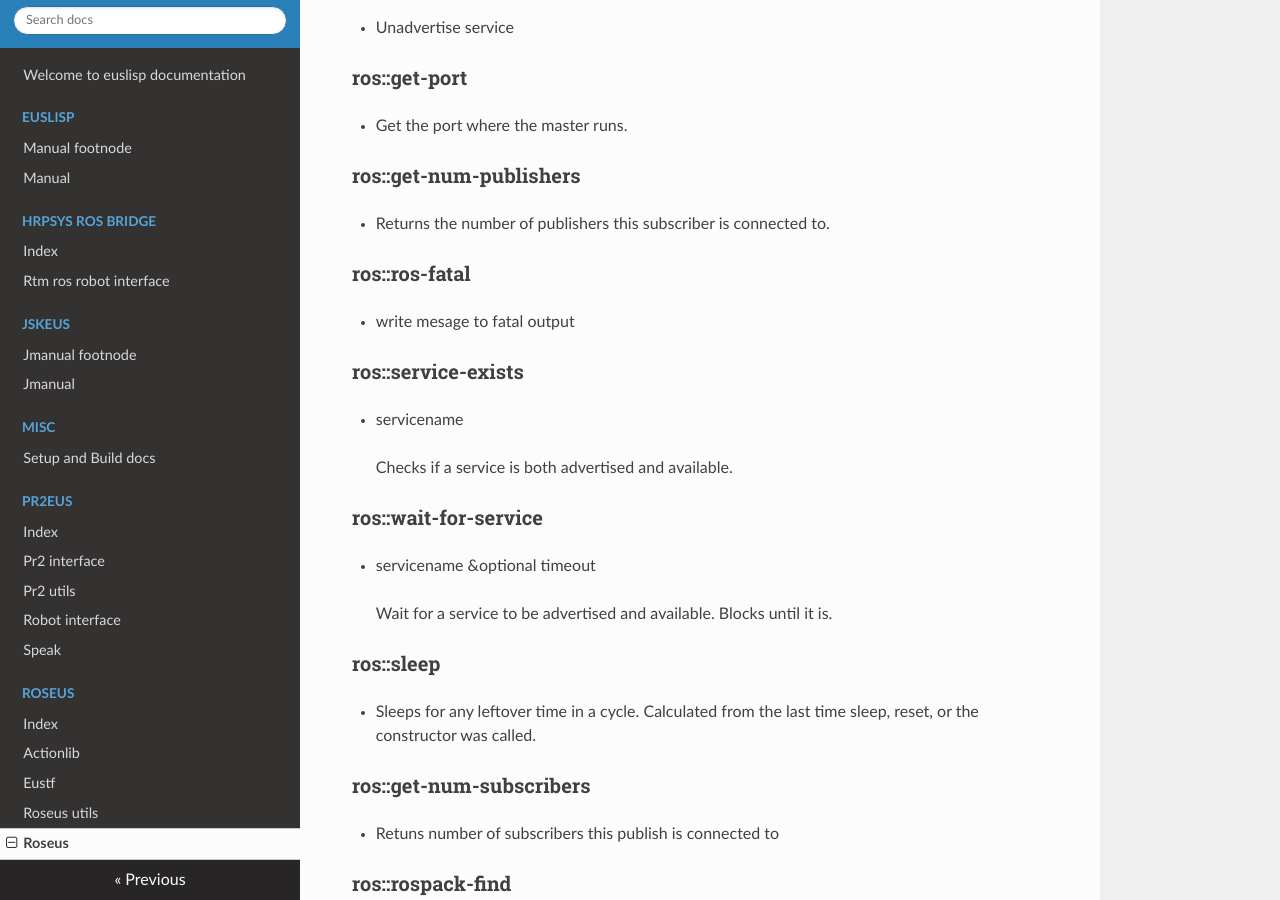
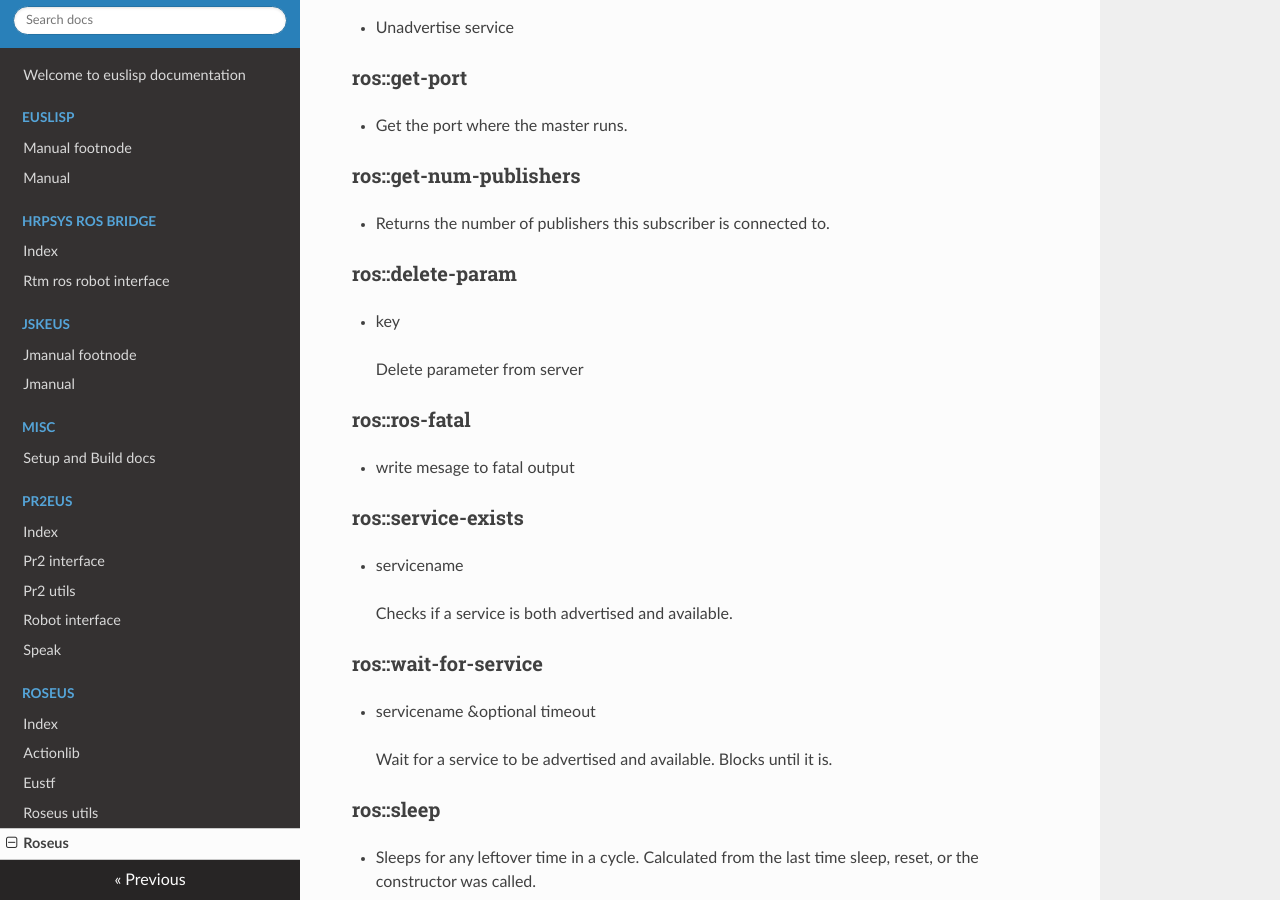
Before and after one commit to jsk-ros-pkg/euslisp-docs, an MkDocs documentation site: the page built from docs/roseus/roseus.md, in a window 1280 px wide and 900 px high, scrolled down 5171 px. Built offline with MkDocs 1.6.1, drawn with Linux system fonts in a browser that asks for light colours; nearby versions of some CDN libraries.

Commit message:
update documentation for roseus

```diff
--- a/docs/roseus/roseus.md
+++ b/docs/roseus/roseus.md
@@ -261,6 +261,14 @@ Advertise a service <br>
 - Returns the number of publishers this subscriber is connected to.  <br>
 
 
+### ros::delete-param ###
+
+
+- key <br>
+ <br>
+Delete parameter from server <br>
+
+
 ### ros::ros-fatal ###
 
 
```
